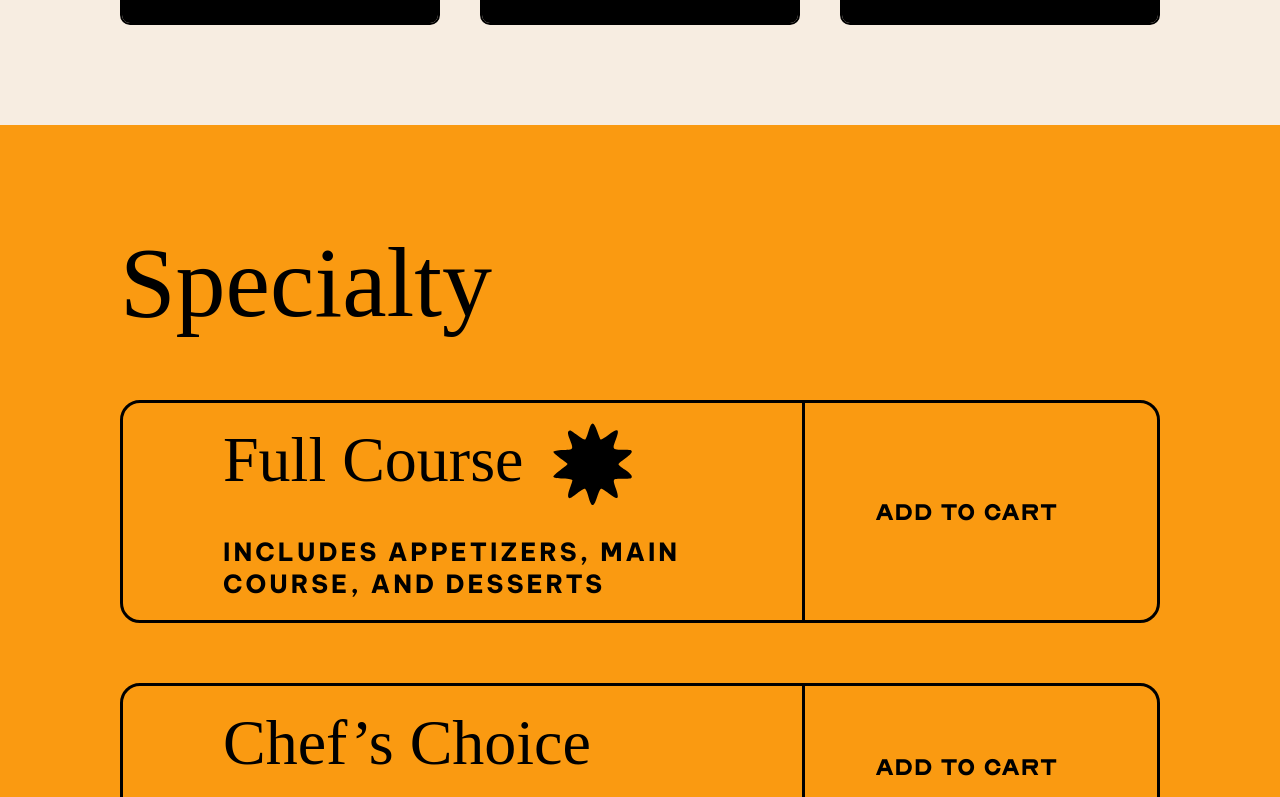
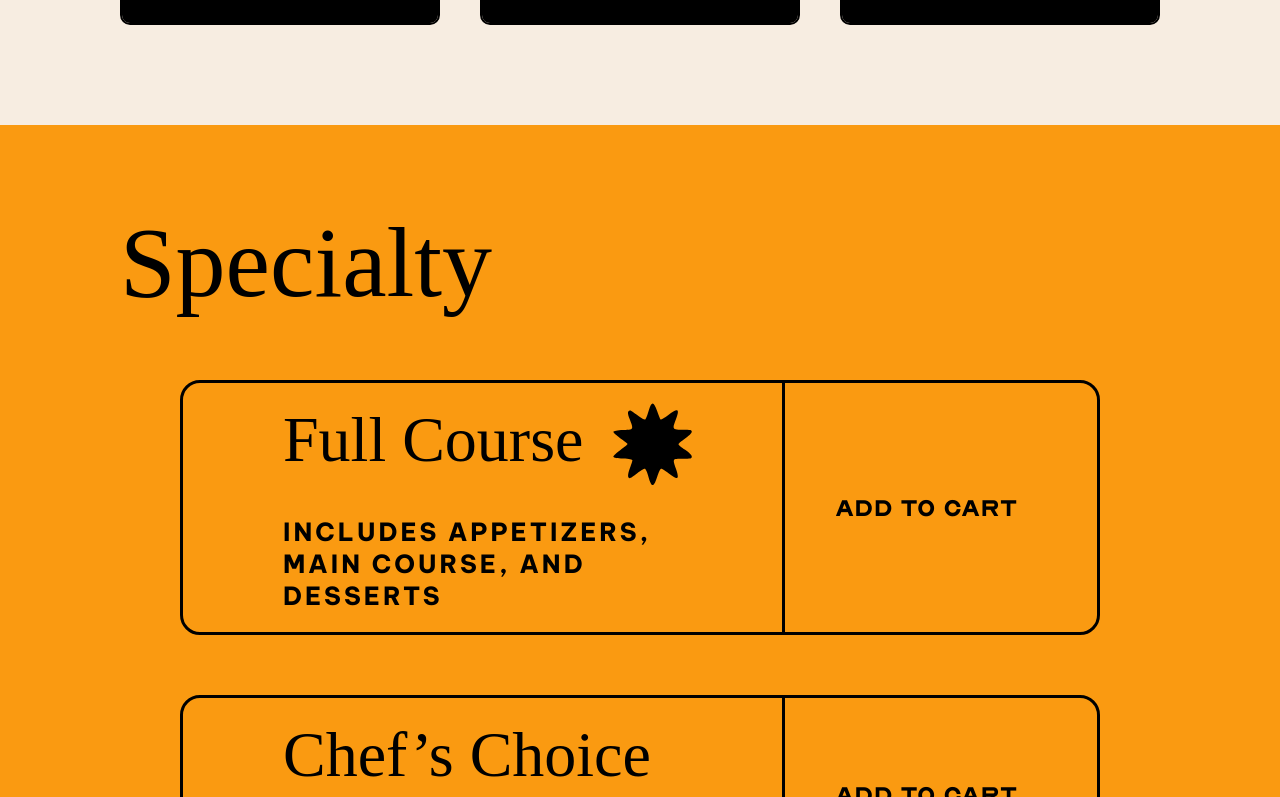
Before and after one commit to mokiong/Menu-page-simmer, a Next.js app: page / in a window 1280 px wide. Shown: the part 2723-3520 px from the top of the page. Built offline with nearby package versions, Linux system fonts and the light colour scheme; a web font is replaced by a local one.

Commit message:
Adjust specialty section size

```diff
--- a/components/body/specialty.module.css
+++ b/components/body/specialty.module.css
@@ -1,6 +1,6 @@
 .container {
     background-color: var(--simmer-yellow);
-    padding: 10rem var(--global-padding);
+    padding: 8rem var(--global-padding);
 }
 
 .header {
@@ -9,6 +9,7 @@
 }
 
 .product {
+    margin: 0px 6rem;
     margin-top: 6rem;
 
     border: 0.3rem solid black;
```
